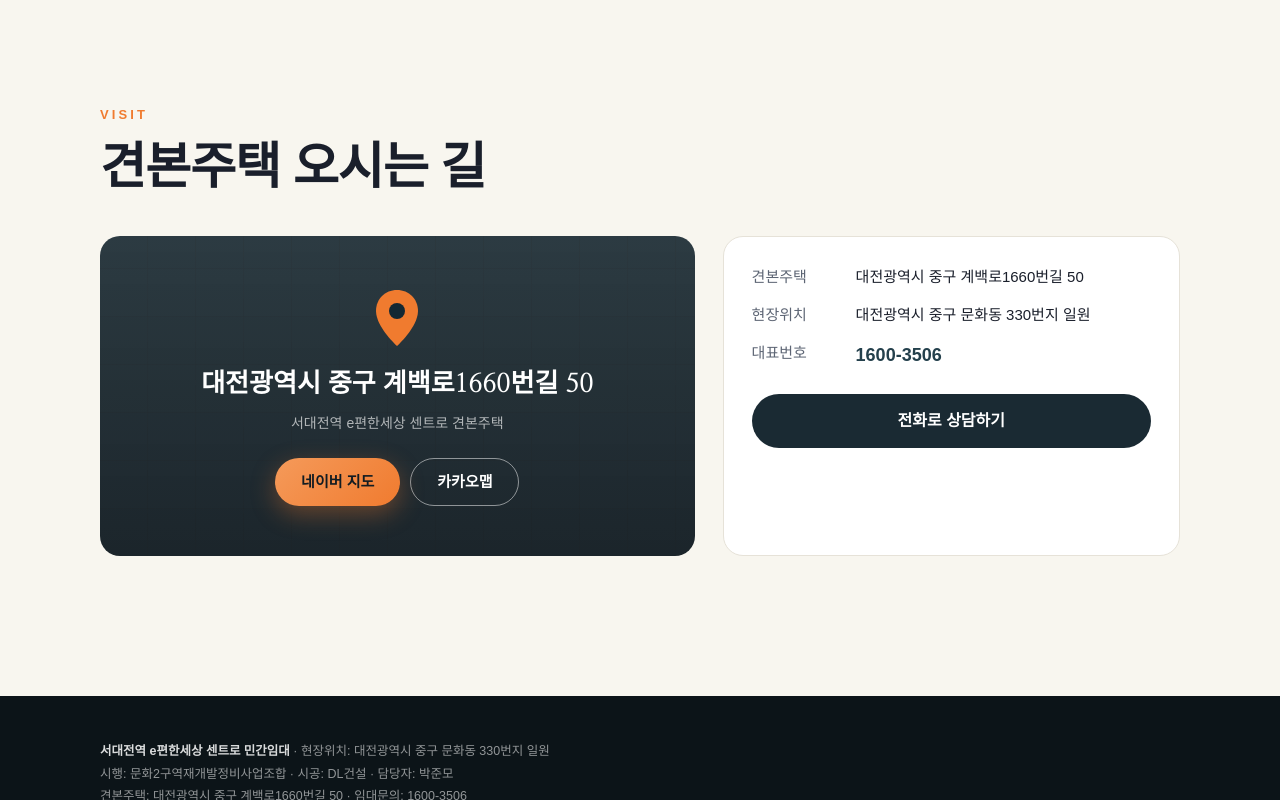
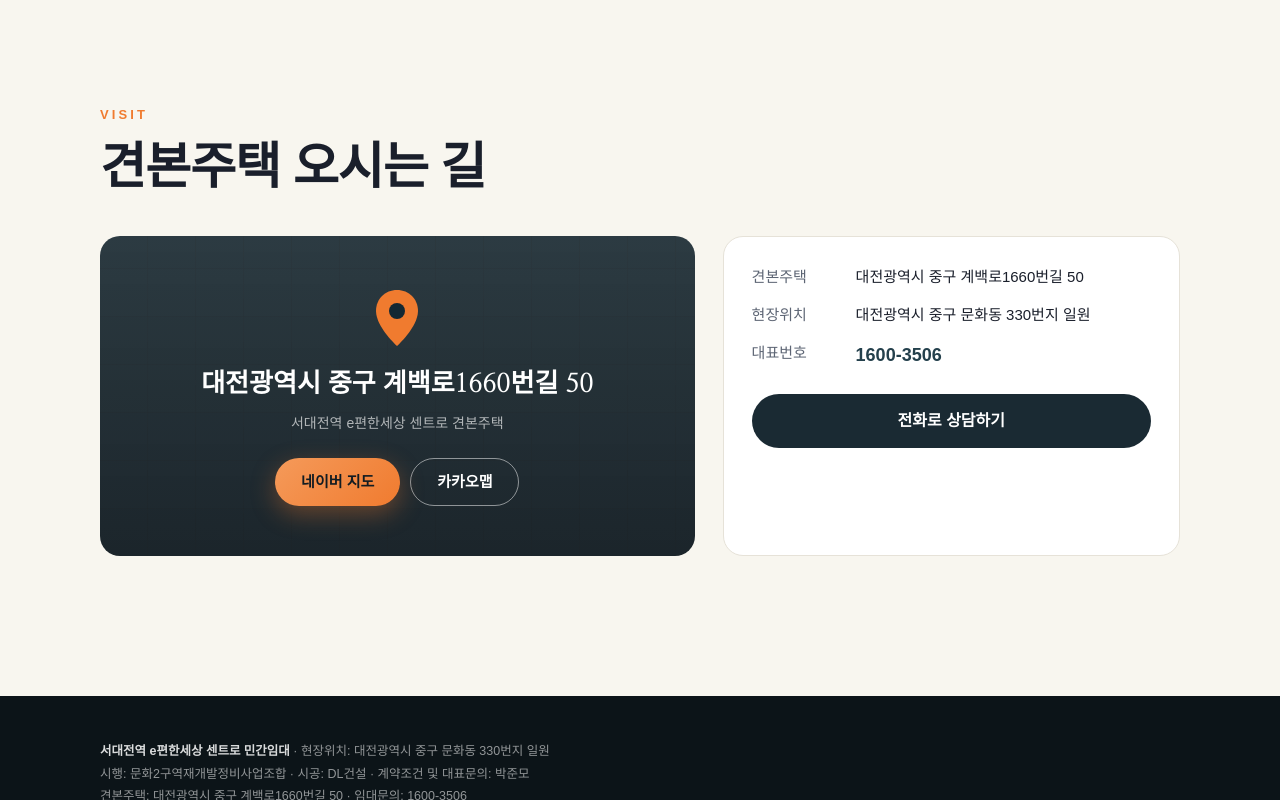
Before and after one commit to bountifully88-svg/seodaejeon-centro, a plain HTML site: page index.html in a window 1280 px wide. Shown: the part 11200-12000 px from the top of the page. Drawn offline with Linux system fonts and the light colour scheme; a web font is replaced by a local one.

Commit message:
대표문의 표기 변경

```diff
--- a/index.html
+++ b/index.html
@@ -966,7 +966,7 @@
 <footer>
   <div class="wrap">
     <p><strong>서대전역 e편한세상 센트로 민간임대</strong> · 현장위치: 대전광역시 중구 문화동 330번지 일원</p>
-    <p>시행: 문화2구역재개발정비사업조합 · 시공: DL건설 · 담당자: 박준모</p>
+    <p>시행: 문화2구역재개발정비사업조합 · 시공: DL건설 · 계약조건 및 대표문의: 박준모</p>
     <p>견본주택: 대전광역시 중구 계백로1660번길 50 · 임대문의: 1600-3506</p>
     <p style="margin-top:8px"><a href="privacy.html" style="color:#fff;font-weight:700;text-decoration:underline">개인정보 처리방침</a></p>
     <p class="legal">
```
